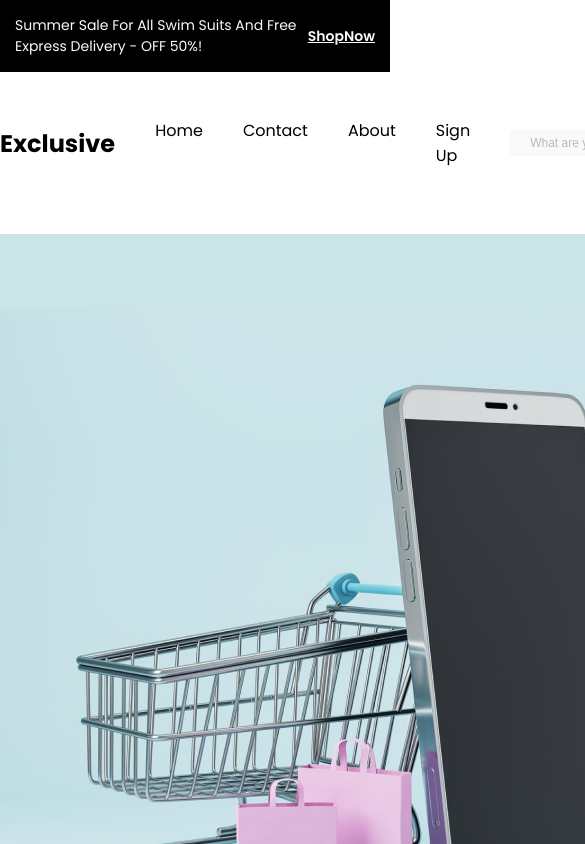
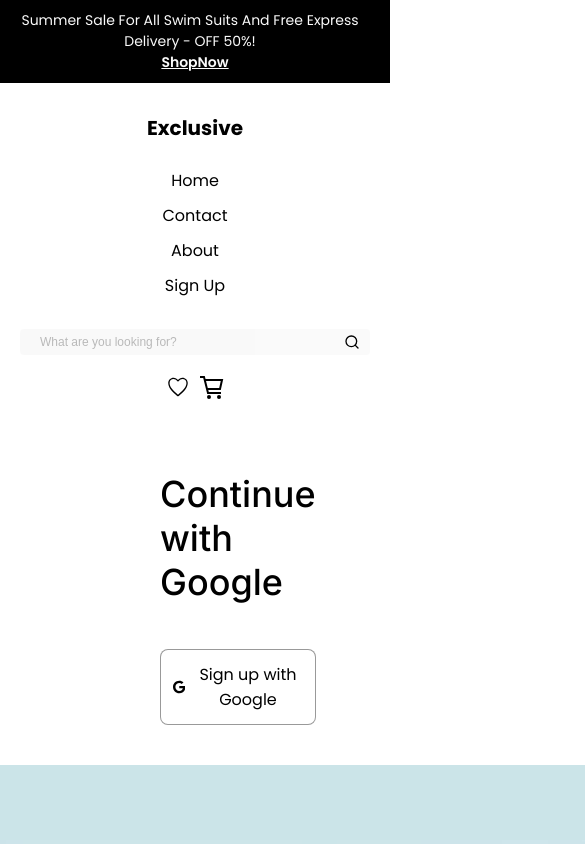
Before and after one commit to m1rox17/e-commerce, a React (Vite) app: page /authentication in a window 390 px wide. Shown: the top 844 px of the page, 585 px wide, since content can reach past the window. Built offline with nearby package versions, Linux system fonts and the light colour scheme; no server answers.

Commit message:
Responsive design

```diff
--- a/src/components/pages/common/Authentication/authentication.scss
+++ b/src/components/pages/common/Authentication/authentication.scss
@@ -1,6 +1,7 @@
 .sign {
   display: flex;
   align-items: center;
+  padding: 1rem 10rem;
   .sign__right {
     margin: auto;
     h1 {
@@ -40,3 +41,9 @@
     }
   }
 }
+
+@media (max-width: 992px) {
+  .sign {
+    flex-direction: column-reverse;
+  }
+}
--- a/src/components/pages/common/Home/HomePage.jsx
+++ b/src/components/pages/common/Home/HomePage.jsx
@@ -33,10 +33,10 @@
     dispatch(syncWishlist(updatedItems));
   };
   return (
-    <div>
-      <div className="container">
+    <main className="content">
+      <div>
         <div className="intro">
-          <div>
+          <div className="intro__categories">
             <ul>
               <li>
                 <a href="#">Woman’s Fashion</a>
@@ -85,8 +85,8 @@
       </div>
       <div className="container">
         <div className="product">
-          <h1 className="product__our">Our Product</h1>
           <div className="header__product">
+            <h1 className="product__our">Our Product</h1>
             <h1>Explore Our Products</h1>
           </div>
           <div className="product__row">
@@ -123,6 +123,6 @@
           <button className="product__button">View All Products</button>
         </div>
       </div>
-    </div>
+    </main>
   );
 }
--- a/src/components/pages/common/Home/home.scss
+++ b/src/components/pages/common/Home/home.scss
@@ -23,8 +23,15 @@
   align-items: center;
   background-color: #000;
   color: white;
+  img {
+    width: 100%;
+    height: 100%;
+    flex-basis: 50%;
+    object-fit: cover;
+  }
   .banner__left {
-    margin-left: 65px;
+    padding: 5rem;
+    flex-basis: 50%;
     .banner__title {
       display: flex;
       align-items: center;
@@ -38,7 +45,6 @@
       font-family: "Inter", sans-serif;
       font-size: 48px;
       font-weight: 600;
-      width: 70%;
       letter-spacing: 4%;
       margin: 20px 0px;
     }
@@ -111,11 +117,21 @@
     color: $red;
   }
   .product__row {
-    display: flex;
+    display: grid;
+    grid-template-columns: repeat(auto-fit, minmax(270px, 1fr));
+    gap: 25px;
     justify-content: center;
-    flex-wrap: wrap;
     max-width: 1350px;
     margin: auto;
+  }
+
+  .product__col {
+    position: relative;
+    display: flex;
+    flex-direction: column;
+    align-items: center;
+    width: 270px;
+    justify-self: center;
   }
 
   .col__button {
@@ -140,18 +156,8 @@
     }
   }
 
-  .product__col {
-    position: relative;
-    display: flex;
-    flex-direction: column;
-    align-items: center;
-    width: 270px;
-    margin-bottom: 30px;
-
-    &:hover .col__button {
-      opacity: 1;
-      transform: translateX(-50%) translateY(0);
-    }
+  .product__col:hover .col__button {
+    opacity: 1;
   }
 
   .col__like,
@@ -195,7 +201,8 @@
     border: none;
     border-radius: 4px;
     transition: all 0.2s ease;
-    margin: 70px auto;
+    cursor: pointer;
+    margin: 0 auto;
     &:hover {
       background-color: black;
     }
@@ -204,3 +211,34 @@
     cursor: pointer;
   }
 }
+
+@media (max-width: 1752px) {
+  .intro {
+    justify-content: center;
+    .intro__categories {
+      display: none;
+    }
+  }
+}
+
+@media (max-width: 992px) {
+  .header__product {
+    display: flex;
+    justify-content: center;
+    flex-direction: column;
+  }
+}
+
+@media (max-width: 576px) {
+  .content {
+    padding: 5rem 1.6rem;
+  }
+  .banner {
+    flex-direction: column;
+  }
+  .product {
+    .product__button {
+      width: 70%;
+    }
+  }
+}
--- a/src/components/pages/user/Cart/cart.scss
+++ b/src/components/pages/user/Cart/cart.scss
@@ -200,3 +200,60 @@
     }
   }
 }
+
+@media (max-width: 768px) {
+  .cart {
+    &__table {
+      th,
+      td {
+        font-size: 14px;
+        padding: 12px;
+      }
+    }
+
+    .cart__bottom {
+      flex-direction: column;
+      align-items: stretch;
+    }
+
+    .coupon__section {
+      flex-direction: column;
+
+      .coupon__input {
+        width: 100%;
+        margin-bottom: 10px;
+      }
+    }
+  }
+
+  @media (max-width: 480px) {
+    .cart {
+      &__table {
+        th,
+        td {
+          font-size: 12px;
+          padding: 8px;
+        }
+      }
+
+      &__actions {
+        flex-direction: column;
+        gap: 5px;
+
+        .return__btn,
+        .update__btn {
+          width: 100%;
+        }
+      }
+
+      .cart__total {
+        width: 100%;
+        padding: 10px;
+      }
+
+      .checkout__btn {
+        width: 100%;
+      }
+    }
+  }
+}
--- a/src/components/pages/user/CheckOut/check.scss
+++ b/src/components/pages/user/CheckOut/check.scss
@@ -156,3 +156,41 @@
     }
   }
 }
+
+@media (max-width: 768px) {
+  .checkout {
+    flex-direction: column;
+    gap: 20px;
+    padding: 15px;
+
+    &__billing {
+      h2 {
+        font-size: 28px;
+        margin-bottom: 15px;
+      }
+    }
+
+    &__summary {
+      width: 100%;
+
+      .summary__items .item {
+        img {
+          width: 40px;
+          height: 40px;
+        }
+
+        p {
+          font-size: 14px;
+        }
+      }
+
+      .summary__totals p {
+        font-size: 14px;
+      }
+
+      .place__order {
+        font-size: 14px;
+      }
+    }
+  }
+}
--- a/src/components/template/Footer/footer.scss
+++ b/src/components/template/Footer/footer.scss
@@ -14,3 +14,12 @@
     }
   }
 }
+
+@media (max-width: 768px) {
+  footer {
+    flex-direction: column;
+    h1 {
+      margin-bottom: 10px;
+    }
+  }
+}
--- a/src/components/template/Header/Header.jsx
+++ b/src/components/template/Header/Header.jsx
@@ -13,7 +13,7 @@
   const [openModal, setOpenModal] = useState(false);
 
   return (
-    <div>
+    <nav className="nav">
       <header>
         <h1>
           Summer Sale For All Swim Suits And Free Express Delivery - OFF 50%!
@@ -70,7 +70,7 @@
               <FiSearch className="searchbar-icon" />
             </NavLink>
           </div>
-          <div>
+          <div className="icons">
             <NavLink
               to="/wishlist"
               className={({ isActive }) => (isActive ? "active" : "")}
@@ -94,6 +94,6 @@
           </div>
         </nav>
       </div>
-    </div>
+    </nav>
   );
 }
--- a/src/components/template/Header/header.scss
+++ b/src/components/template/Header/header.scss
@@ -1,5 +1,9 @@
 $white: #f5f5f5;
 $red: #db4444;
+
+.nav {
+  width: 100%;
+  top: 0;
 
   header {
     display: flex;
@@ -8,6 +12,8 @@
     background-color: black;
     color: #fafafa;
     padding: 15px;
+    text-align: center;
+    flex-wrap: wrap;
 
     h1 {
       font-size: 14px;
@@ -21,12 +27,17 @@
     }
   }
 
+  .container {
+    padding: 0 20px;
+  }
+
   nav {
     display: flex;
     justify-content: space-between;
     align-items: center;
-  margin-top: 30px;
-  margin-bottom: 50px;
+    margin: 30px 0 50px;
+    flex-wrap: wrap;
+
     h1 {
       font-size: 24px;
       font-weight: 700;
@@ -34,6 +45,7 @@
     ul {
       display: flex;
       list-style-type: none;
+      flex-wrap: wrap;
     }
     ul li {
       margin-right: 40px;
@@ -41,26 +53,7 @@
     a {
       text-decoration: none;
       color: #000;
-  }
-  a {
-    text-decoration: none;
-    color: #000;
       position: relative;
-
-    &.inactive::after {
-      content: "✖";
-      color: $red;
-      position: absolute;
-      right: -20px;
-      top: 50%;
-      transform: translateY(-50%);
-      font-size: 16px;
-      display: none;
-    }
-
-    &.inactive:hover::after {
-      display: inline;
-    }
     }
 
     .searchbar {
@@ -80,15 +73,65 @@
       .searchbar-icon {
         position: absolute;
         right: 10px;
-      top: 0;
-      bottom: 0;
-      margin: auto;
+        top: 50%;
+        transform: translateY(-50%);
       }
     }
-  .cart-icon {
-    margin: 0px 10px;
-  }
-  .user-icon {
+    .icons {
+      display: flex;
       cursor: pointer;
+      gap: 10px;
     }
   }
+}
+
+@media (max-width: 1024px) {
+  .nav nav {
+    flex-direction: column;
+  }
+  .nav ul {
+    margin-top: 20px;
+  }
+  .nav ul li {
+    margin-right: 20px;
+  }
+  .nav .searchbar {
+    margin-bottom: 20px;
+  }
+}
+
+@media (max-width: 768px) {
+  .nav header {
+    flex-direction: column;
+    text-align: center;
+    padding: 10px;
+  }
+  .nav nav {
+    flex-direction: column;
+  }
+  .nav ul {
+    flex-direction: column;
+    align-items: center;
+    padding: 0;
+  }
+  .nav nav ul li {
+    margin: 5px 0;
+  }
+  .nav .searchbar {
+    margin-top: 10px;
+    width: 100%;
+  }
+  .nav .searchbar input {
+    width: 100%;
+  }
+}
+
+@media (max-width: 480px) {
+  .nav nav h1 {
+    font-size: 20px;
+  }
+  .nav .searchbar input {
+    font-size: 10px;
+    padding: 5px 15px;
+  }
+}
--- a/src/components/template/ProductDetails/ProductDetails.jsx
+++ b/src/components/template/ProductDetails/ProductDetails.jsx
@@ -20,7 +20,7 @@
   const maxStars = 5;
 
   return (
-    <div className="container">
+    <div className="content">
       <div className="product__details">
         <div className="product__image">
           <img src={product.imgDetail} alt={product.name} />
--- a/src/components/template/ProductDetails/product.scss
+++ b/src/components/template/ProductDetails/product.scss
@@ -197,3 +197,35 @@
     }
   }
 }
+
+@media (max-width: 768px) {
+  .product__details {
+    flex-direction: column;
+    align-items: center;
+    gap: 30px;
+
+    .product__image {
+      width: 100%;
+      height: auto;
+      background-color: #ffffff;
+    }
+
+    .product__info .product__rating {
+      display: block;
+    }
+
+    .product__info {
+      width: 100%;
+      text-align: center;
+    }
+  }
+}
+
+@media (max-width: 480px) {
+  .product__details {
+    .product__options {
+      flex-direction: column;
+      gap: 10px;
+    }
+  }
+}
--- a/src/index.scss
+++ b/src/index.scss
@@ -34,6 +34,10 @@
   margin: 0px auto;
 }
 
+.content {
+  padding: 1rem 10rem;
+}
+
 .product__link {
   text-decoration: none;
   color: #000;
```
Lines whose indentation alone changed are shown as unchanged.
